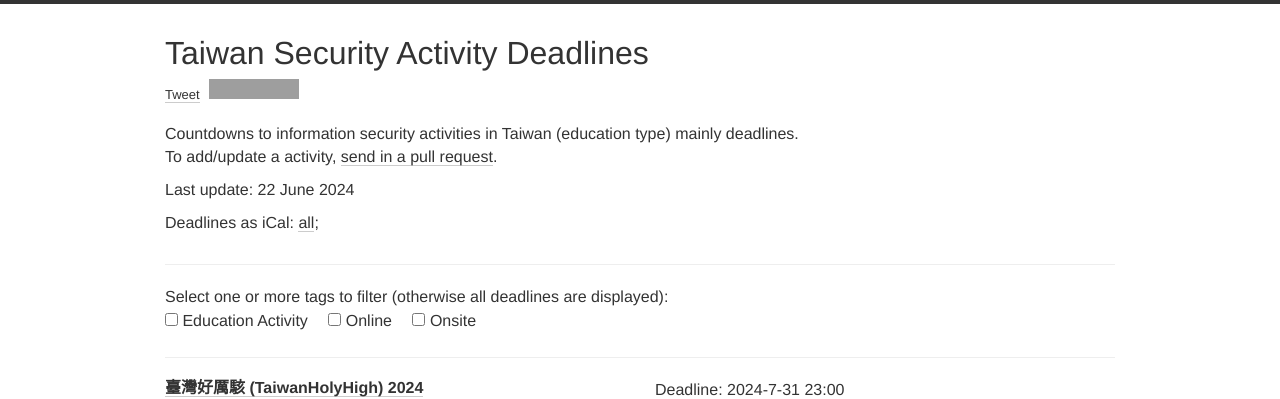
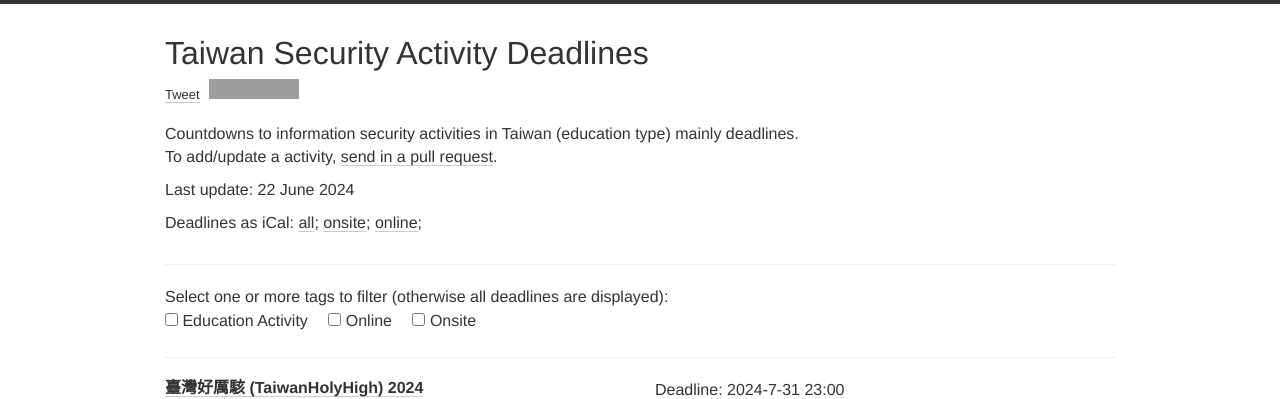
Before and after one commit to stwater20/taiwan-security-deadlines, a Jekyll site: the page built from index.html, in a window 1280 px wide, cut to the strip 0-399 px from the top of the page. Built offline with Jekyll 4.4.1, drawn with Linux system fonts in a browser that asks for light colours; nearby versions of some CDN libraries; comment, search, counter and statistics services are not loaded; grey boxes are pictures that could not be loaded.

Commit message:
bug fixed

```diff
--- a/index.html
+++ b/index.html
@@ -33,6 +33,8 @@
                 <p>
                     Deadlines as iCal:
                     <a href="{{site.baseurl}}/ical/deadlines-all.ical">all</a>;
+                    <a href="{{site.baseurl}}/ical/deadlines-onsite.ical">onsite</a>;
+                    <a href="{{site.baseurl}}/ical/deadlines-online.ical">online</a>;
                 </p>
             </div>
           </div>
```
